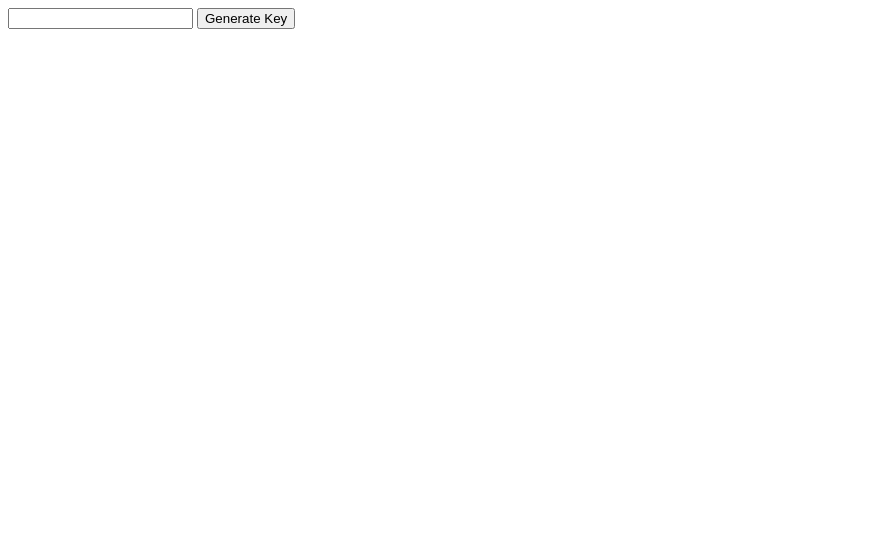
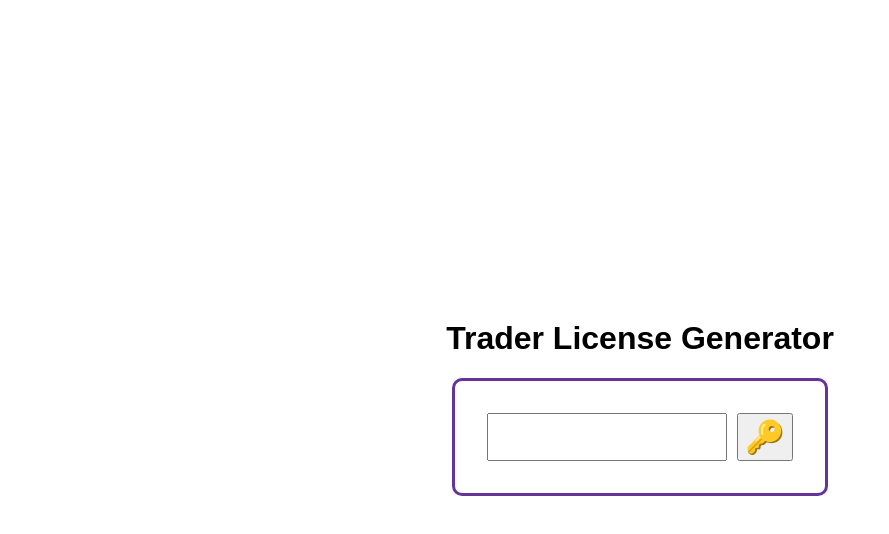
Before and after one commit to tahirmanzoor120/LicenseTool, a plain HTML site: page index.html in a window 1280 px wide. Shown: the whole page, without its empty margins (0-889 px from the left). Drawn offline with Linux system fonts and the light colour scheme.

Commit message:
Added Styles

```diff
--- a/index.html
+++ b/index.html
@@ -1,15 +1,26 @@
 <!DOCTYPE html>
 <html lang="en">
+
 <head>
     <meta charset="UTF-8">
     <meta http-equiv="X-UA-Compatible" content="IE=edge">
     <meta name="viewport" content="width=device-width, initial-scale=1.0">
     <title>License Tool</title>
     <script src="index.js"></script>
+    <link rel="stylesheet" href="style.css">
 </head>
+
 <body>
-    <input type="text" id="deviceId">
-    <button id="generate_key_btn">Generate Key</button>
-    <h1 id="key"></h1>
+    <div id="container">
+        <h1>Trader License Generator</h1>
+        <div id="form">
+            <input type="text" id="deviceId">
+            <button id="generate_key_btn">&#128273;</button>
+        </div>
+        <div>
+            <h1 id="key"></h1>
+        </div>
+    </div>
 </body>
+
 </html>
--- /dev/null
+++ b/style.css
@@ -0,0 +1,30 @@
+#container {
+    display: flex;
+    height: 100vh;
+    flex-direction: column;
+    align-items: center;
+    justify-content: center;
+}
+
+#form {
+    border: 3px solid rebeccapurple;
+    border-radius: 10px;
+    padding: 2rem;
+    display: flex;
+}
+
+#form input {
+    font-size: 24px;
+    width: 220px;
+    font-weight: bold;
+    padding: 8px;
+}
+
+#form button {
+    margin-left: 10px;
+    font-size: 2rem;
+}
+
+h1 {
+    font-family: sans-serif;
+}
```
